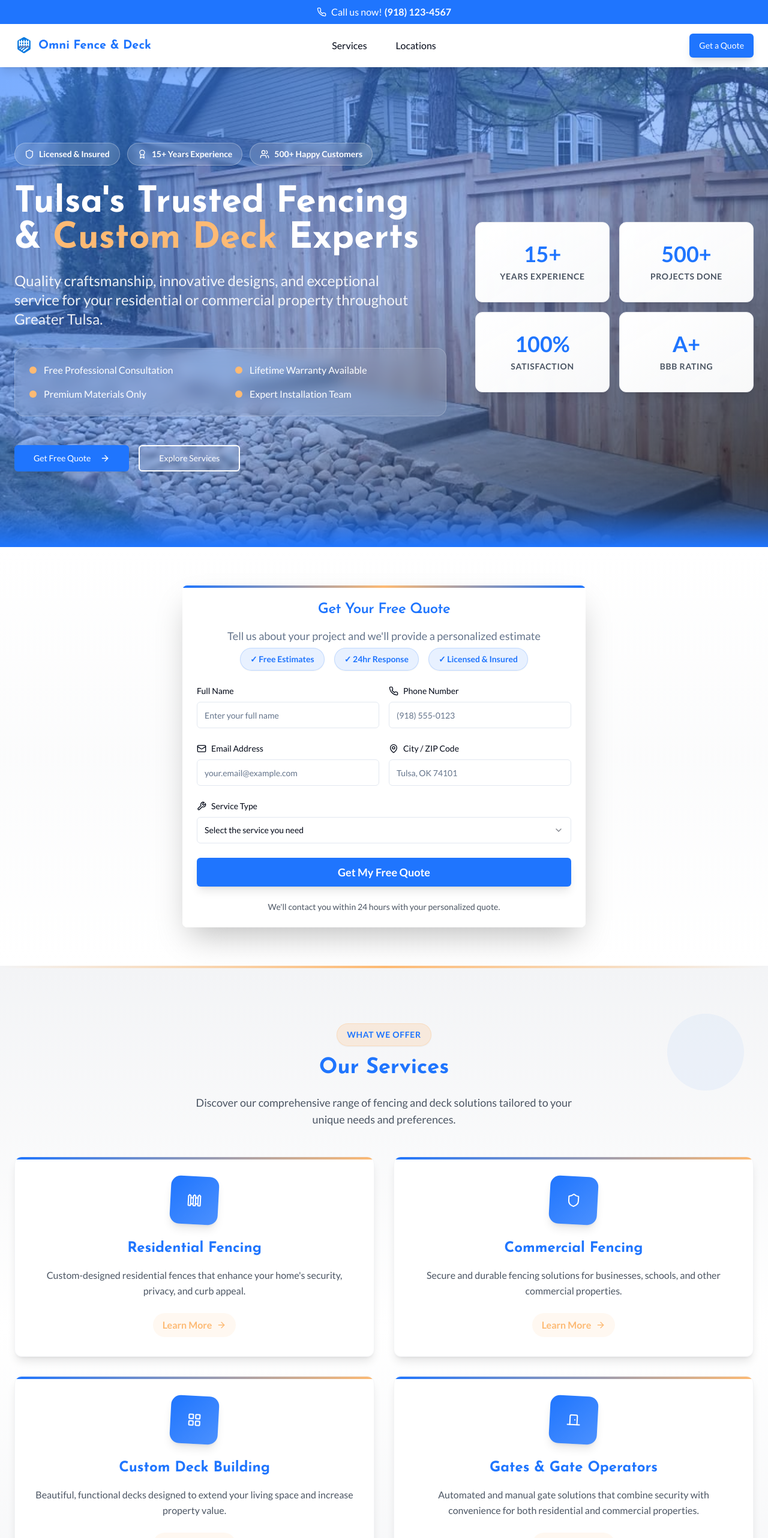
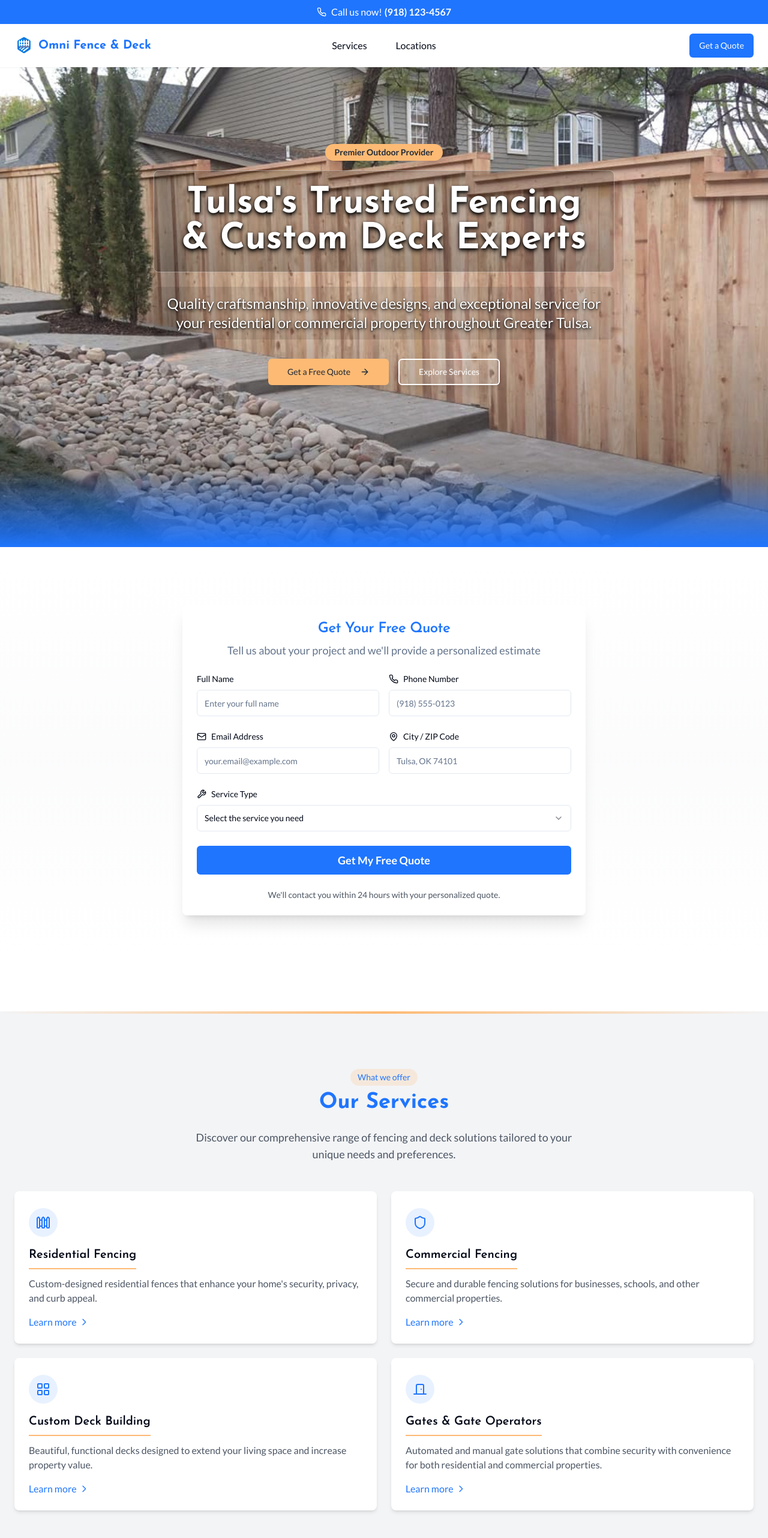
Before and after one commit to LarryGSX/omnifence-site, a React (Vite) app: page / in a window 1280 px wide. Shown: the top 2564 px of the page at 60% size. Built offline with nearby package versions, Linux system fonts and the light colour scheme.

Commit message:
Reverted to commit 92d76a61798521a8d41f62cfc16b1313cc13e719

```diff
--- a/src/components/Header.tsx
+++ b/src/components/Header.tsx
@@ -43,7 +43,7 @@ const Header = () => {
         </div>
       </div>
 
-      <header className="w-full bg-white shadow-lg sticky top-0 z-[100]">
+      <header className="w-full bg-white shadow-sm sticky top-0 z-[100]">
         <div className="container-custom py-4">
           <div className="flex items-center justify-between">
             {/* Logo */}
--- a/src/components/Hero.tsx
+++ b/src/components/Hero.tsx
@@ -1,114 +1,53 @@
 import { Link } from "react-router-dom";
 import { Button } from "@/components/ui/button";
-import { ArrowRight, Shield, Award, Users } from "lucide-react";
+import { ArrowRight } from "lucide-react";
 import type { FC } from "react";
 
 const Hero: FC = () => {
   return (
     <section className="relative min-h-screen overflow-hidden">
-      {/* Background Image */}
+      {/* Background Image - Restored to full vibrancy */}
       <div className="absolute inset-0 z-0">
         <img
           src="/Hero_Image_11.jpg"
           alt="Professional fence installation in Tulsa, Oklahoma"
           className="w-full h-full object-cover"
         />
-        {/* Enhanced gradient overlay for better contrast */}
-        <div className="absolute inset-0 bg-gradient-to-br from-primary/60 via-primary/40 to-black/70"></div>
+        {/* Minimal gradient overlay only at bottom for text contrast */}
+        <div className="absolute inset-0 bg-gradient-to-t from-black/40 via-transparent to-transparent"></div>
       </div>
 
       {/* Content Container */}
-      <div className="container-custom relative z-30 flex items-center min-h-screen py-24">
-        <div className="grid lg:grid-cols-5 gap-12 items-center w-full">
-          {/* Left Content */}
-          <div className="lg:col-span-3 text-white space-y-8">
-            {/* Trust Indicators */}
-            <div className="flex flex-wrap gap-3 mb-8">
-              <div className="trust-indicator bg-white/15 text-white border-white/30 backdrop-blur-sm">
-                <Shield className="w-4 h-4" />
-                <span>Licensed & Insured</span>
-              </div>
-              <div className="trust-indicator bg-white/15 text-white border-white/30 backdrop-blur-sm">
-                <Award className="w-4 h-4" />
-                <span>15+ Years Experience</span>
-              </div>
-              <div className="trust-indicator bg-white/15 text-white border-white/30 backdrop-blur-sm">
-                <Users className="w-4 h-4" />
-                <span>500+ Happy Customers</span>
-              </div>
-            </div>
-
-            <div className="space-y-6">
-              <h1 className="text-4xl md:text-5xl lg:text-6xl font-heading font-bold leading-tight">
-                Tulsa's Trusted Fencing & <span className="text-accent">Custom Deck</span> Experts
-              </h1>
-
-              <p className="text-xl md:text-2xl text-white/90 leading-relaxed max-w-2xl">
-                Quality craftsmanship, innovative designs, and exceptional service for your residential or commercial property throughout Greater Tulsa.
-              </p>
-            </div>
-
-            {/* Enhanced Value Props with better layout */}
-            <div className="bg-white/10 backdrop-blur-md rounded-2xl p-6 border border-white/20">
-              <div className="grid sm:grid-cols-2 gap-4">
-                <div className="flex items-center space-x-3">
-                  <div className="w-3 h-3 bg-accent rounded-full flex-shrink-0"></div>
-                  <span className="text-white font-medium">Free Professional Consultation</span>
-                </div>
-                <div className="flex items-center space-x-3">
-                  <div className="w-3 h-3 bg-accent rounded-full flex-shrink-0"></div>
-                  <span className="text-white font-medium">Lifetime Warranty Available</span>
-                </div>
-                <div className="flex items-center space-x-3">
-                  <div className="w-3 h-3 bg-accent rounded-full flex-shrink-0"></div>
-                  <span className="text-white font-medium">Premium Materials Only</span>
-                </div>
-                <div className="flex items-center space-x-3">
-                  <div className="w-3 h-3 bg-accent rounded-full flex-shrink-0"></div>
-                  <span className="text-white font-medium">Expert Installation Team</span>
-                </div>
-              </div>
-            </div>
-
-            <div className="flex flex-col sm:flex-row gap-4 pt-4">
-              <Button asChild size="lg" className="btn-accent">
-                <Link to="/quote" className="inline-flex items-center">
-                  Get Free Quote
-                  <ArrowRight className="ml-2 h-5 w-5" />
-                </Link>
-              </Button>
-              <Button asChild size="lg" className="btn-secondary bg-white/10 border-2 border-white text-white hover:bg-white hover:text-primary backdrop-blur-sm">
-                <Link to="/services">Explore Services</Link>
-              </Button>
-            </div>
-          </div>
-
-          {/* Right Content - Enhanced Stats Cards */}
-          <div className="lg:col-span-2 hidden lg:block">
-            <div className="grid grid-cols-2 gap-4">
-              <div className="professional-card bg-white/95 backdrop-blur-sm text-center">
-                <div className="text-4xl font-bold text-primary mb-2">15+</div>
-                <div className="text-gray-600 font-semibold text-sm uppercase tracking-wider">Years Experience</div>
-              </div>
-              <div className="professional-card bg-white/95 backdrop-blur-sm text-center">
-                <div className="text-4xl font-bold text-primary mb-2">500+</div>
-                <div className="text-gray-600 font-semibold text-sm uppercase tracking-wider">Projects Done</div>
-              </div>
-              <div className="professional-card bg-white/95 backdrop-blur-sm text-center">
-                <div className="text-4xl font-bold text-primary mb-2">100%</div>
-                <div className="text-gray-600 font-semibold text-sm uppercase tracking-wider">Satisfaction</div>
-              </div>
-              <div className="professional-card bg-white/95 backdrop-blur-sm text-center">
-                <div className="text-4xl font-bold text-primary mb-2">A+</div>
-                <div className="text-gray-600 font-semibold text-sm uppercase tracking-wider">BBB Rating</div>
-              </div>
-            </div>
+      <div className="container-custom relative z-30 h-full flex items-start justify-center min-h-screen pt-24 md:pt-32">
+        {/* Text Content - Positioned in top third to showcase fence */}
+        <div className="w-full max-w-3xl text-center slide-up" style={{ animationDelay: '0.1s' }}>
+          <span className="accent-badge mb-4 inline-block bg-accent text-secondary-foreground font-semibold rounded-full px-4 py-1 shadow-lg">
+            Premier Outdoor Provider
+          </span>
+          {/* Enhanced text shadows and subtle backdrop for readability without dulling image */}
+          <h1 className="text-4xl md:text-5xl lg:text-6xl font-heading font-bold text-white mb-6 [text-shadow:_0_4px_8px_rgb(0_0_0_/_80%),_0_2px_4px_rgb(0_0_0_/_90%)] border border-white/40 rounded-lg p-4 md:p-6 backdrop-blur-[1px] bg-gradient-to-b from-black/20 via-black/15 to-black/25">
+            Tulsa's Trusted Fencing & Custom Deck Experts
+          </h1>
+          <p className="text-xl md:text-2xl text-white mb-8 [text-shadow:_0_3px_6px_rgb(0_0_0_/_70%),_0_1px_3px_rgb(0_0_0_/_80%)] backdrop-blur-[0.5px] bg-black/10 rounded-lg p-3">
+            Quality craftsmanship, innovative designs, and exceptional service for your residential or commercial property throughout Greater Tulsa.
+          </p>
+          <div className="flex flex-col sm:flex-row gap-4 justify-center">
+            <Button asChild size="lg" className="bg-accent text-secondary-foreground hover:bg-accent/90 hover-scale shadow-lg">
+              <Link to="/quote" className="inline-flex items-center">
+                Get a Free Quote
+                <ArrowRight className="ml-2 h-5 w-5" />
+              </Link>
+            </Button>
+            {/* Maintaining improved contrast for Explore Services button */}
+            <Button asChild size="lg" variant="outline" className="bg-white/15 text-white border-2 border-white hover:bg-white hover:text-primary transition-all duration-300 shadow-lg backdrop-blur-sm">
+              <Link to="/services">Explore Services</Link>
+            </Button>
           </div>
         </div>
       </div>
 
-      {/* Enhanced bottom gradient */}
-      <div className="absolute bottom-0 left-0 w-full h-32 bg-gradient-to-t from-primary via-primary/20 to-transparent z-40"></div>
+      {/* Bottom gradient fade */}
+      <div className="absolute bottom-0 left-0 w-full h-32 bg-gradient-to-t from-primary to-transparent z-40"></div>
     </section>
   );
 };
--- a/src/components/ServicesOverview.tsx
+++ b/src/components/ServicesOverview.tsx
@@ -1,7 +1,7 @@
 
 import { Link } from "react-router-dom";
 import { Button } from "@/components/ui/button";
-import { Fence, Shield, LayoutGrid, DoorClosed, ArrowRight } from "lucide-react";
+import { Fence, Shield, LayoutGrid, DoorClosed } from "lucide-react";
 
 interface ServiceCardProps {
   title: string;
@@ -14,24 +14,22 @@ interface ServiceCardProps {
 const ServiceCard = ({ title, description, icon, link, delay }: ServiceCardProps) => {
   return (
     <div className="service-card slide-up" style={{ animationDelay: delay }}>
-      <div className="text-center space-y-6">
-        <div className="mx-auto w-20 h-20 bg-gradient-to-br from-primary to-primary/80 rounded-2xl flex items-center justify-center text-white shadow-lg transform rotate-3 hover:rotate-0 transition-transform duration-300">
+      <div className="inline-flex p-3 rounded-full bg-primary/10 text-primary mb-4 hover-scale">
         {icon}
       </div>
-        <div>
-          <h3 className="text-2xl font-heading font-bold mb-4 text-primary">
-            {title}
+      <h3 className="text-xl font-heading font-semibold mb-3">
+        <span className="accent-border-bottom">{title}</span>
       </h3>
-          <p className="text-gray-600 mb-6 leading-relaxed">{description}</p>
+      <p className="text-gray-600 mb-4">{description}</p>
       <Link
         to={link}
-            className="inline-flex items-center text-accent font-semibold hover:text-primary transition-colors group bg-accent/10 px-4 py-2 rounded-full hover:bg-accent/20"
+        className="text-primary font-medium inline-flex items-center link-underline"
       >
-            Learn More
-            <ArrowRight className="w-4 h-4 ml-2 transition-transform group-hover:translate-x-1" />
+        Learn more
+        <svg className="w-4 h-4 ml-1" fill="none" stroke="currentColor" viewBox="0 0 24 24" xmlns="http://www.w3.org/2000/svg">
+          <path strokeLinecap="round" strokeLinejoin="round" strokeWidth={2} d="M9 5l7 7-7 7" />
+        </svg>
       </Link>
-        </div>
-      </div>
     </div>
   );
 };
@@ -69,22 +67,18 @@ const ServicesOverview = () => {
   ];
 
   return (
-    <section className="py-16 md:py-24 bg-gradient-to-b from-secondary via-white to-secondary relative overflow-hidden">
-      {/* Decorative elements */}
+    <section className="py-16 md:py-24 bg-secondary relative overflow-hidden">
       <div className="absolute top-0 left-0 w-full h-1 bg-gradient-to-r from-transparent via-accent to-transparent"></div>
-      <div className="absolute top-20 right-10 w-32 h-32 bg-primary/5 rounded-full"></div>
-      <div className="absolute bottom-20 left-10 w-24 h-24 bg-accent/10 rounded-full"></div>
-
-      <div className="container-custom relative">
+      <div className="container-custom">
         <div className="text-center mb-12 slide-up" style={{ animationDelay: '0.1s' }}>
-          <span className="professional-badge mb-4 inline-block">What we offer</span>
+          <span className="accent-badge mb-2 inline-block">What we offer</span>
           <h2 className="section-title">Our Services</h2>
           <p className="text-lg max-w-2xl mx-auto text-gray-600">
             Discover our comprehensive range of fencing and deck solutions tailored to your unique needs and preferences.
           </p>
         </div>
 
-        <div className="grid md:grid-cols-2 gap-8 mb-12">
+        <div className="grid md:grid-cols-2 gap-6 mb-12">
           {services.map((service, index) => (
             <ServiceCard
               key={index}
@@ -97,8 +91,8 @@ const ServicesOverview = () => {
           ))}
         </div>
 
-        <div className="text-center fade-in" style={{ animationDelay: '0.5s' }}>
-          <Button asChild size="lg" className="btn-primary">
+        <div className="text-center fade-in" style={{ animationDelay: '0.4s' }}>
+          <Button asChild size="lg" className="bg-primary hover:bg-primary/90 hover-scale">
             <Link to="/services">View All Services</Link>
           </Button>
         </div>
--- a/src/components/ShortQuoteForm.tsx
+++ b/src/components/ShortQuoteForm.tsx
@@ -56,28 +56,12 @@ const ShortQuoteForm = () => {
   return (
     <section className="py-16 bg-gradient-to-b from-white via-secondary/30 to-white">
       <div className="container-custom">
-        <Card className="max-w-2xl mx-auto shadow-2xl border-0 bg-white/95 backdrop-blur-sm relative overflow-hidden">
-          {/* Decorative top border */}
-          <div className="absolute top-0 left-0 w-full h-1 bg-gradient-to-r from-primary via-accent to-primary"></div>
-
+        <Card className="max-w-2xl mx-auto shadow-xl border-0 bg-white/95 backdrop-blur-sm">
           <CardHeader className="text-center pb-6">
-            <CardTitle className="text-2xl font-heading text-primary mb-2">Get Your Free Quote</CardTitle>
+            <CardTitle className="text-2xl font-heading text-primary">Get Your Free Quote</CardTitle>
             <CardDescription className="text-lg">
               Tell us about your project and we'll provide a personalized estimate
             </CardDescription>
-
-            {/* Trust indicators */}
-            <div className="flex flex-wrap justify-center gap-4 mt-6">
-              <div className="trust-indicator">
-                <span>✓ Free Estimates</span>
-              </div>
-              <div className="trust-indicator">
-                <span>✓ 24hr Response</span>
-              </div>
-              <div className="trust-indicator">
-                <span>✓ Licensed & Insured</span>
-              </div>
-            </div>
           </CardHeader>
           <CardContent>
             <form onSubmit={handleSubmit} className="space-y-6">
--- a/src/index.css
+++ b/src/index.css
@@ -62,15 +62,11 @@
   }
 
   .btn-primary {
-    @apply bg-primary text-white font-semibold px-8 py-4 rounded-lg hover:bg-primary/90 transition-all duration-300 shadow-lg hover:shadow-xl transform hover:-translate-y-0.5;
+    @apply bg-primary text-white font-semibold px-6 py-3 rounded hover:bg-primary/90 transition-all;
   }
 
   .btn-accent {
-    @apply bg-accent text-secondary-foreground font-semibold px-8 py-4 rounded-lg hover:bg-accent/90 transition-all duration-300 shadow-lg hover:shadow-xl transform hover:-translate-y-0.5;
-  }
-
-  .btn-secondary {
-    @apply bg-transparent text-primary border-2 border-primary font-semibold px-8 py-4 rounded-lg hover:bg-primary hover:text-white transition-all duration-300 shadow-md hover:shadow-lg;
+    @apply bg-accent text-secondary-foreground font-semibold px-6 py-3 rounded hover:bg-accent/90 transition-all;
   }
 
   .section-title {
@@ -79,10 +75,6 @@
 
   .section-subtitle {
     @apply text-xl md:text-2xl font-heading font-semibold mb-4 text-secondary-foreground;
-  }
-
-  .professional-badge {
-    @apply inline-flex items-center px-4 py-2 bg-accent/20 text-primary font-semibold text-sm uppercase tracking-wider rounded-full border border-accent/30 shadow-sm;
   }
 
   /* New accent elements */
@@ -99,53 +91,32 @@
   }
 
   .service-card {
-    @apply bg-white rounded-xl shadow-lg p-8 transition-all duration-300 hover:shadow-2xl border border-gray-100 hover:border-accent/50 transform hover:-translate-y-1 relative overflow-hidden;
-  }
-
-  .service-card::before {
-    @apply content-[''] absolute top-0 left-0 w-full h-1 bg-gradient-to-r from-primary to-accent;
+    @apply bg-white rounded-lg shadow-md p-6 transition-all duration-300 hover:shadow-lg border-t-4 border-transparent hover:border-accent;
   }
 
   .testimonial-card {
-    @apply bg-white rounded-xl shadow-lg p-8 transition-all duration-300 hover:shadow-2xl border border-gray-100 hover:border-primary/30 relative;
+    @apply bg-white rounded-lg shadow-md p-6 transition-all duration-300 hover:shadow-xl hover:translate-y-[-5px];
   }
 
-  .professional-card {
-    @apply bg-gradient-to-br from-white to-gray-50/50 rounded-xl shadow-lg border border-gray-200 p-8 transition-all duration-300 hover:shadow-2xl hover:border-primary/30 transform hover:-translate-y-0.5;
-  }
-
-  .trust-indicator {
-    @apply inline-flex items-center space-x-2 text-sm font-semibold text-primary bg-primary/10 px-4 py-2 rounded-full border border-primary/20 shadow-sm;
-  }
-
-    /* Professional Animations - More Subtle */
+  /* Animations */
   .fade-in {
-    @apply opacity-0 animate-[fadeIn_0.6s_ease-in-out_forwards];
+    @apply opacity-0 animate-[fadeIn_0.5s_ease-in-out_forwards];
   }
 
   .slide-up {
-    @apply translate-y-2 opacity-0 animate-[slideUp_0.6s_ease-out_forwards];
+    @apply translate-y-4 opacity-0 animate-[slideUp_0.5s_ease-out_forwards];
   }
 
   .hover-lift {
-    @apply transition-all duration-300 hover:translate-y-[-2px] hover:shadow-md;
+    @apply transition-all duration-300 hover:translate-y-[-5px] hover:shadow-lg;
   }
 
   .hover-accent {
-    @apply transition-all duration-300 hover:text-accent;
+    @apply transition-all duration-200 hover:text-accent;
   }
 
   .hover-scale {
-    @apply transition-all duration-300 hover:scale-[1.02];
-  }
-
-  /* Professional Elements */
-  .certification-badge {
-    @apply inline-flex items-center px-3 py-1 bg-green-50 text-green-800 font-medium text-xs uppercase tracking-wider rounded-sm border border-green-200;
-  }
-
-  .warranty-highlight {
-    @apply bg-accent/5 border-l-4 border-accent px-4 py-3 text-accent-dark font-medium;
+    @apply transition-all duration-300 hover:scale-105;
   }
 
   .link-underline {
--- a/src/pages/Index.tsx
+++ b/src/pages/Index.tsx
@@ -23,13 +23,24 @@ const Index = () => {
   }, []);
 
   return (
-    <main>
+    <main className="overflow-hidden">
       <Hero />
-      <ShortQuoteForm />
-      <ServicesOverview />
-      <WhyChooseUs />
-      <Testimonials />
-      <LocationCTA />
+      <section aria-label="Quick Quote Form" className="py-8">
+        <ShortQuoteForm />
+      </section>
+      <section aria-label="Services Overview" className="relative py-16">
+        <ServicesOverview />
+        <div className="absolute top-1/2 left-0 w-20 h-[80%] bg-accent/5 -z-10 rounded-r-full"></div>
+      </section>
+      <section aria-label="Why Choose Us" className="py-16">
+        <WhyChooseUs />
+      </section>
+      <section aria-label="Customer Testimonials" className="py-16">
+        <Testimonials />
+      </section>
+      <section aria-label="Service Areas" className="py-16">
+        <LocationCTA />
+      </section>
     </main>
   );
 };
```
Also changed, not shown: src/components/LocationCTA.tsx (+5 -5 lines), src/components/Testimonials.tsx (+12 -14 lines), src/components/WhyChooseUs.tsx (+8 -16 lines). Lines whose indentation alone changed are shown as unchanged.
